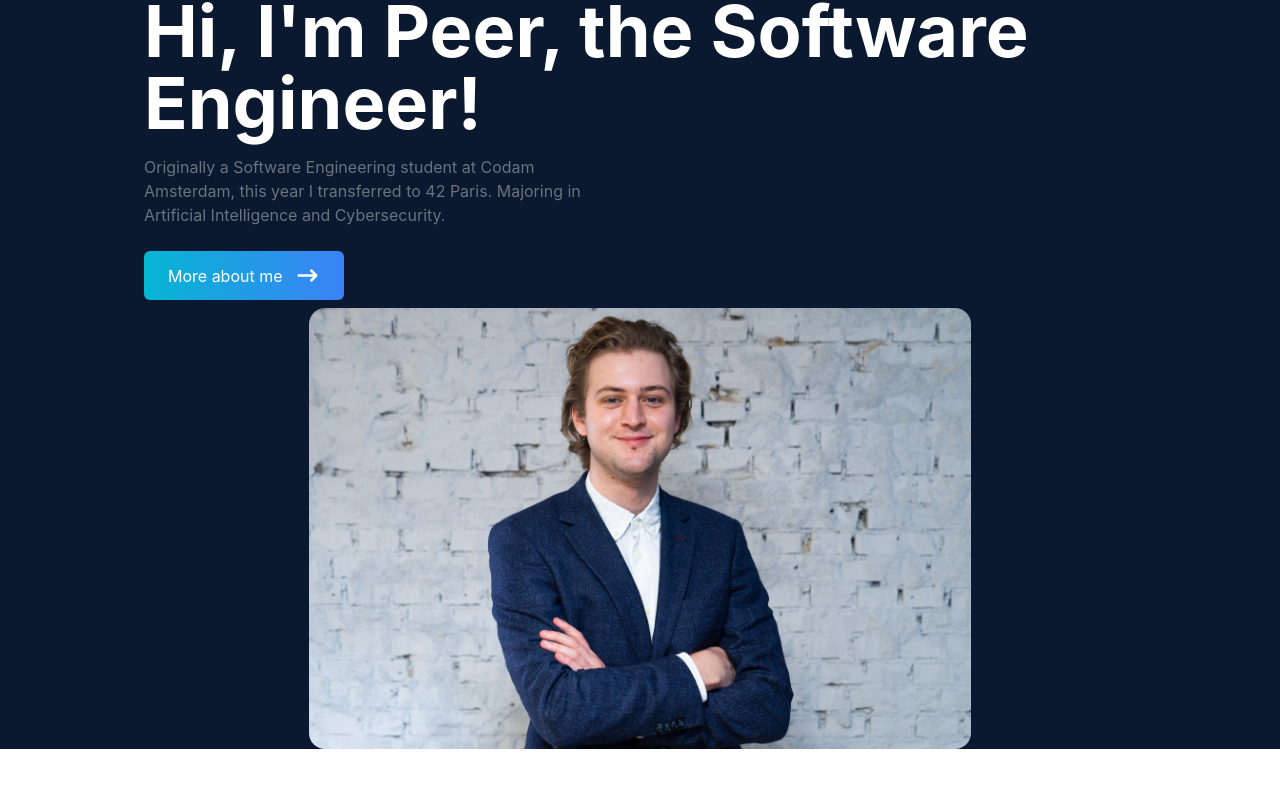
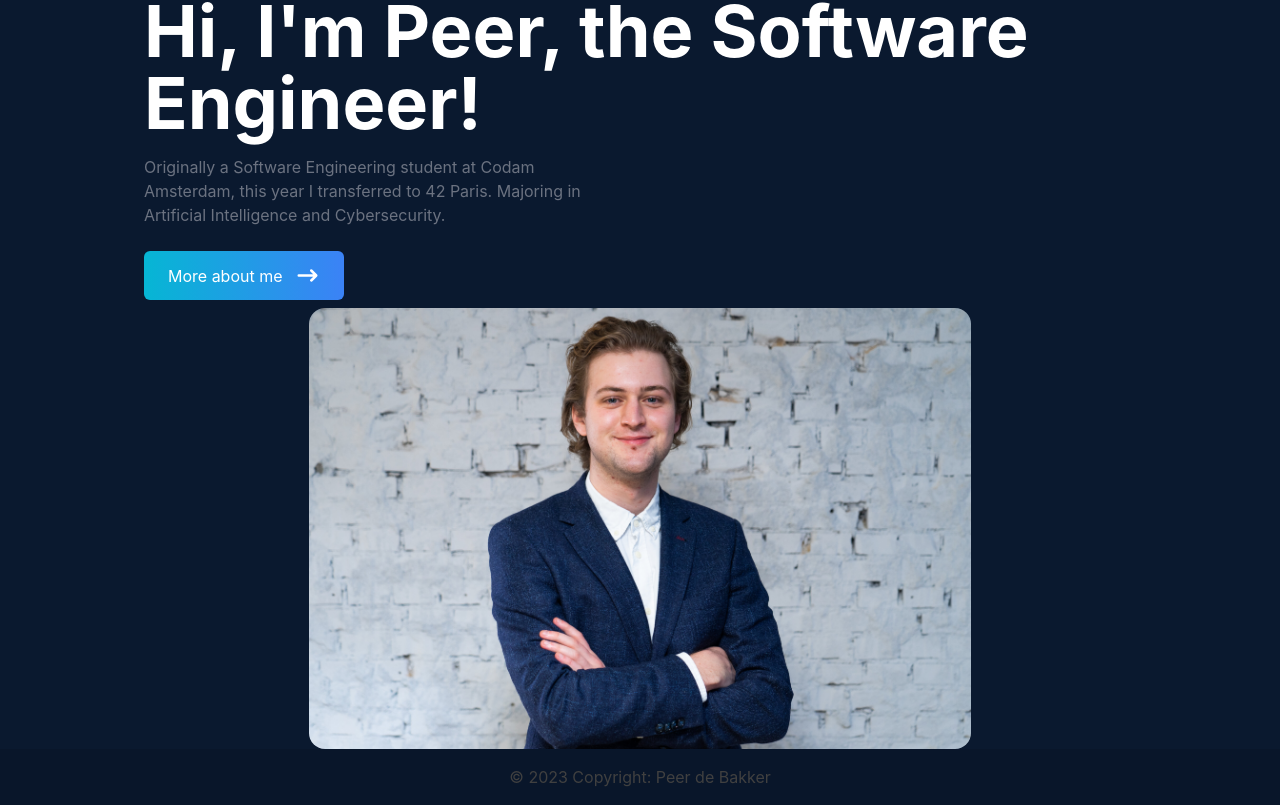
Before and after one commit to pde-bakk/personal-site, a React (Create React App) app: page / in a window 1280 px wide. Shown: the part 357-1162 px from the top of the page. Before the commit the page ends 1106 px from the top, so only its background shows below. Built offline with nearby package versions, Linux system fonts and the light colour scheme.

Commit message:
added Footer component with my full name (SEO rankings)

```diff
--- a/src/App.js
+++ b/src/App.js
@@ -10,6 +10,7 @@ import Navbar from "./components/Navbar";
 import Portfolio from "./components/Portfolio";
 import Skills from "./components/Skills";
 import Work from "./components/Work";
+import Footer from "./components/Footer";
 
 // https://blog.webdevsimplified.com/2022-07/react-router/
 
@@ -29,6 +30,7 @@ function App() {
 				<Route path="/skills" element={<Skills/>}/>
 				<Route path="/*" element={<Home/>}/>
 			</Routes>
+			<Footer/>
 		</div>
 	);
 }
--- /dev/null
+++ b/src/components/Footer.jsx
@@ -0,0 +1,17 @@
+import React from 'react';
+
+export default function Footer() {
+	return (
+		<footer
+			className="bg-footer_colour text-center lg:text-left">
+			<div className="p-4 text-center text-neutral-700 dark:text-neutral-200">
+				© 2023 Copyright: Peer de Bakker
+				{/*<a*/}
+				{/*	className="text-neutral-800 dark:text-neutral-400"*/}
+				{/*	href="https://tailwind-elements.com/"*/}
+				{/*>Peer de Bakker</a*/}
+				{/*>*/}
+			</div>
+		</footer>
+	);
+}
```
